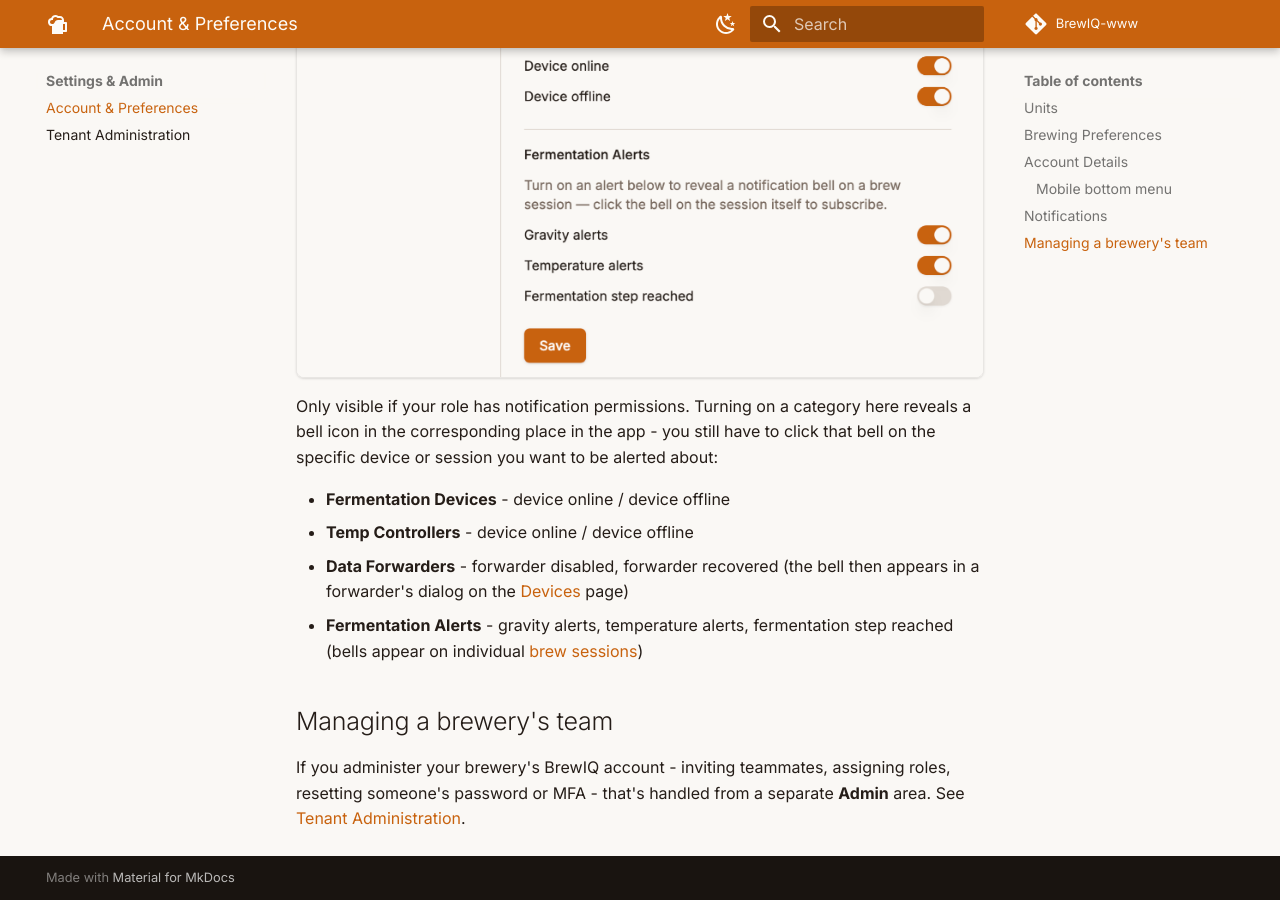
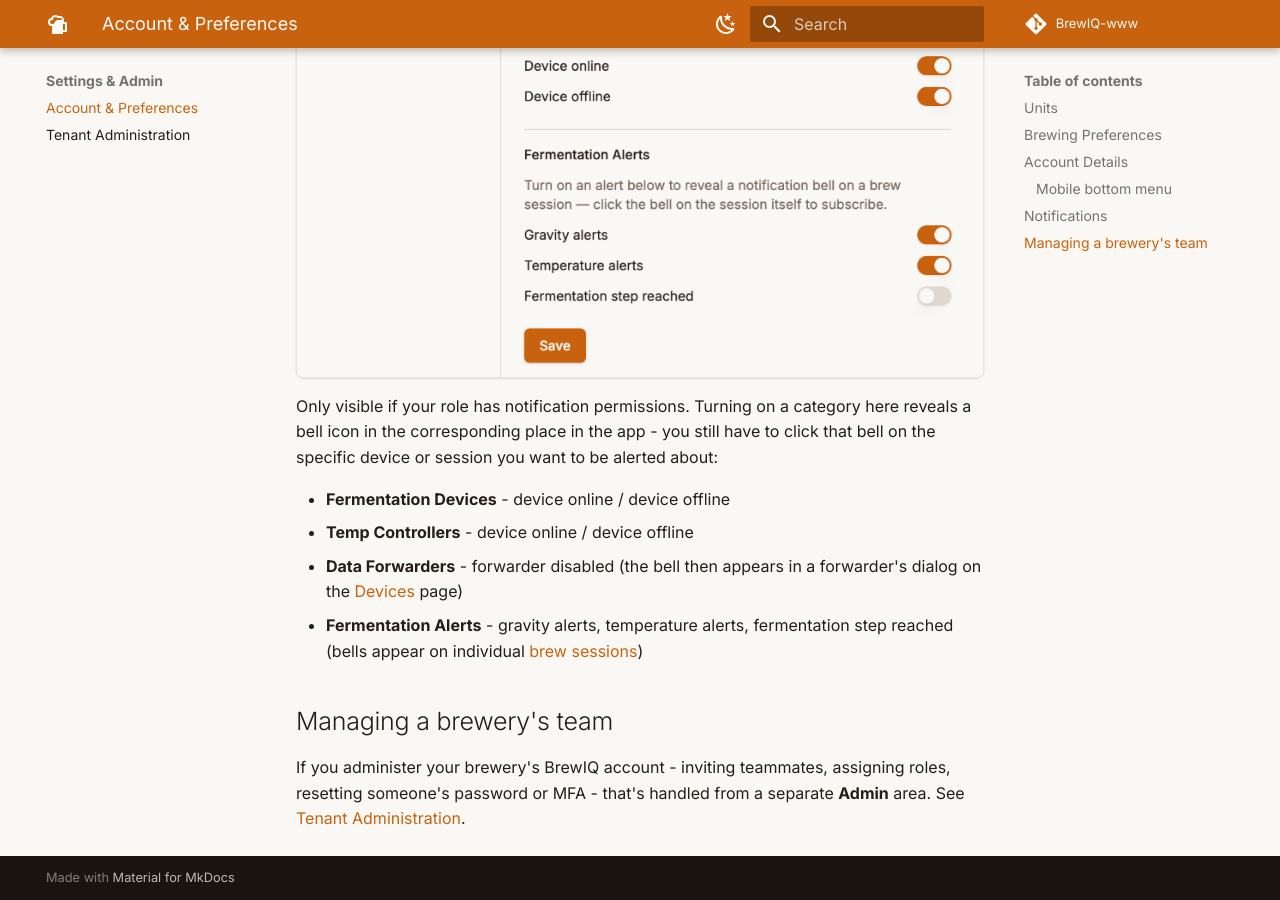
Before and after one commit to andymemo/BrewIQ-www, an MkDocs documentation site: the page built from docs-src/account-preferences.md, in a window 1280 px wide and 900 px high, scrolled down 3920 px. Built offline with MkDocs 1.6.1 and Material for MkDocs 9.7.7, drawn with Linux system fonts in a browser that asks for light colours; comment, search, counter and statistics services are not loaded.

Commit message:
Forwarder alerts: only a disabled alert exists
Co-Authored-By: Claude Sonnet 5.5 <noreply@anthropic.com>

```diff
--- a/docs-src/account-preferences.md
+++ b/docs-src/account-preferences.md
@@ -58,7 +58,7 @@ Only visible if your role has notification permissions. Turning on a category he
 
 - **Fermentation Devices** - device online / device offline
 - **Temp Controllers** - device online / device offline
-- **Data Forwarders** - forwarder disabled, forwarder recovered (the bell then appears in a forwarder's dialog on the [Devices](devices.md#forwarding-readings-to-other-platforms) page)
+- **Data Forwarders** - forwarder disabled (the bell then appears in a forwarder's dialog on the [Devices](devices.md#forwarding-readings-to-other-platforms) page)
 - **Fermentation Alerts** - gravity alerts, temperature alerts, fermentation step reached (bells appear on individual [brew sessions](brew-sessions.md))
 
 ## Managing a brewery's team
```
